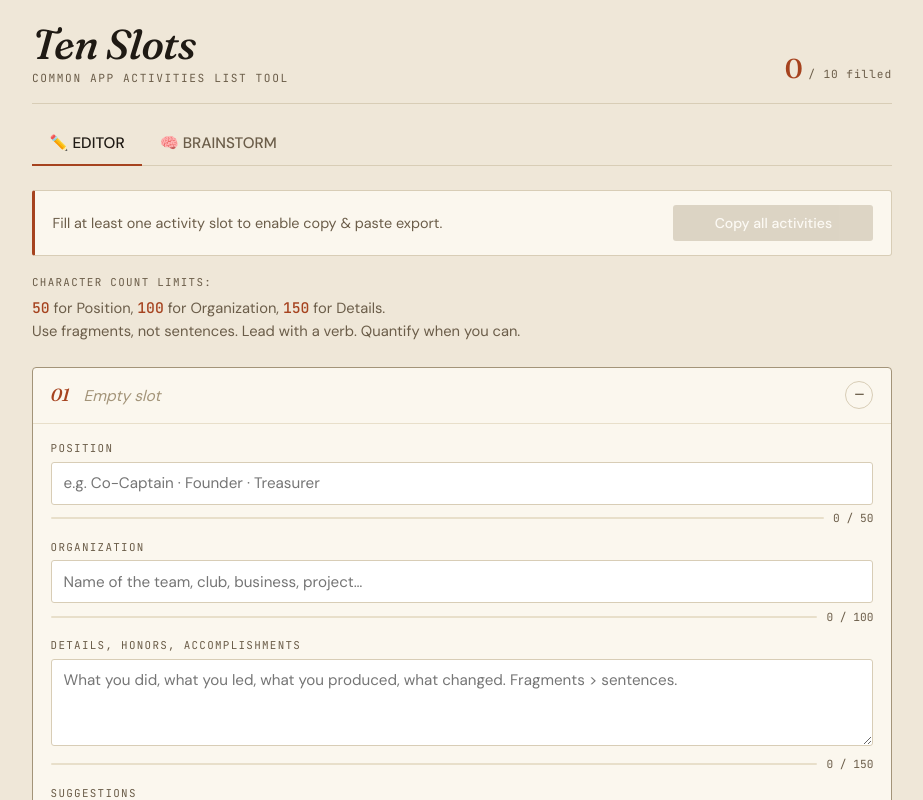
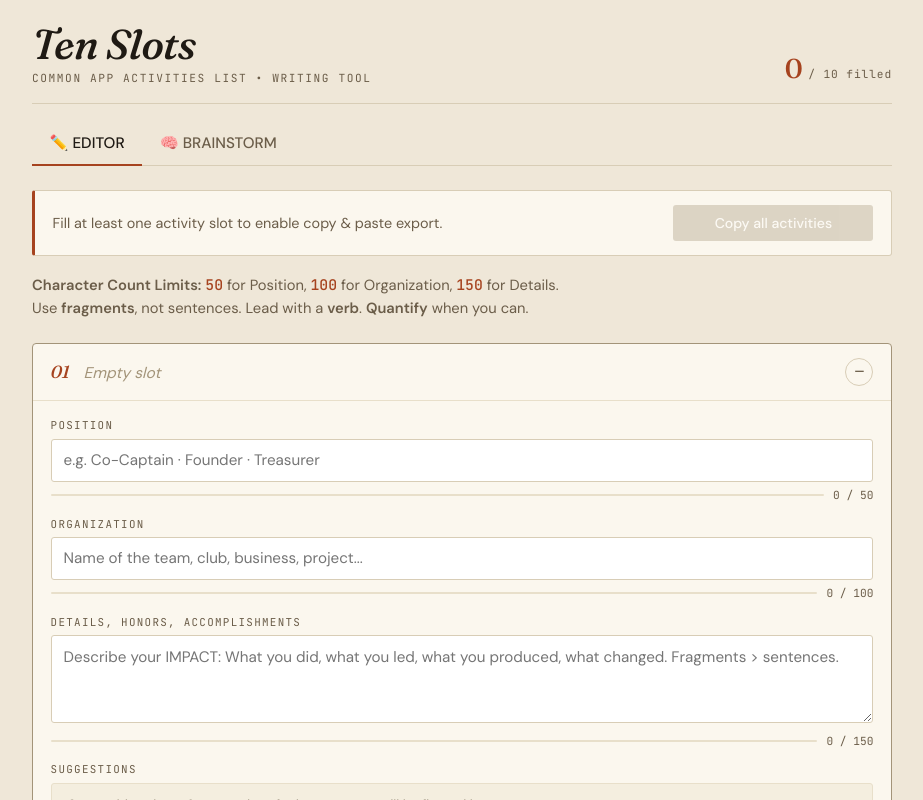
Before and after one commit to KaterinaWalter/activity-list-tool, a React (Vite) app: page / in a window 1280 px wide. Shown: the top 800 px of the page, without its empty margins (178-1101 px from the left). Built offline with nearby package versions, Linux system fonts and the light colour scheme.

Commit message:
rewriting

```diff
--- a/src/ActivityCard.jsx
+++ b/src/ActivityCard.jsx
@@ -87,7 +87,7 @@
               maxLength={LIMITS.organization}
               value={activity.organization}
               onChange={(e) => onChange('organization', e.target.value)}
-              placeholder="Name of the team, club, business, project…"
+              placeholder="Name of the team, club, business, project..."
             />
             <CharBar
               count={activity.organization.length}
@@ -104,7 +104,7 @@
               maxLength={LIMITS.description}
               value={activity.description}
               onChange={(e) => onChange('description', e.target.value)}
-              placeholder="What you did, what you led, what you produced, what changed. Fragments > sentences."
+              placeholder="Describe your IMPACT: What you did, what you led, what you produced, what changed. Fragments > sentences."
               rows={3}
             />
             <CharBar
--- a/src/App.css
+++ b/src/App.css
@@ -28,6 +28,9 @@
   padding: 1.5rem 1rem 3rem;
 }
 .container { max-width: 860px; margin: 0 auto; }
+.bold {
+  font-weight: bold;
+}
 
 /* ----- Header ----- */
 .header { margin-bottom: 1rem; }
--- a/src/App.jsx
+++ b/src/App.jsx
@@ -110,7 +110,7 @@
           <div className="title-row">
             <div>
               <h1 className="title">Ten Slots</h1>
-              <p className="subtitle">Common App activities list tool</p>
+              <p className="subtitle">Common App Activities List • Writing Tool</p>
             </div>
             <div className="status">
               <span className="status-num">{filledCount}</span>
@@ -138,7 +138,7 @@
 
         <main>
           {!loaded ? (
-            <div className="loading">Loading saved work…</div>
+            <div className="loading">Loading saved work...</div>
           ) : tab === 'edit' ? (
             <>
               {/* Copy-All toolbar — pinned at the top of the editor tab */}
@@ -156,10 +156,10 @@
               </div>
 
               <p className="tab-intro">
-                <span class="field-label">Character Count Limits:</span> <strong>50</strong> for
+                <span class="bold">Character Count Limits:</span> <strong>50</strong> for
                 Position, <strong>100</strong> for Organization,{' '}
-                <strong>150</strong> for Details.<br></br> Use fragments, not sentences.
-                Lead with a verb. Quantify when you can.
+                <strong>150</strong> for Details.<br></br> Use <span class="bold">fragments</span>, not sentences.
+                Lead with a <span class="bold">verb</span>. <span class="bold">Quantify</span> when you can.
               </p>
 
               {activities.map((a, i) => (
--- a/src/FeedbackPanel.jsx
+++ b/src/FeedbackPanel.jsx
@@ -96,7 +96,7 @@
       {cleanRead && (
         <div className="fb-section">
           <div className="fb-positive">
-            Reads clean! Remember to lead with action verbs & quantify when you can.
+            Reads clean! Remember to lead with <span class="bold">action verbs</span> & <span class="bold">quantify</span> when you can.
           </div>
         </div>
       )}
```
